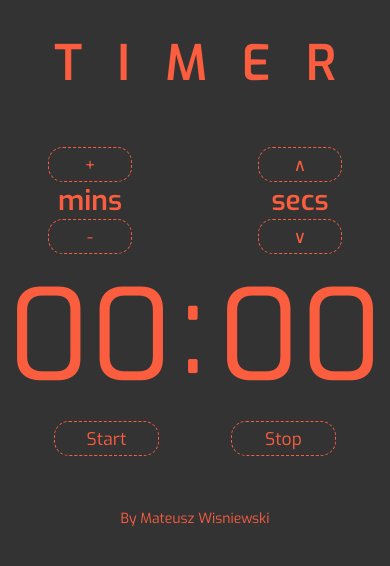
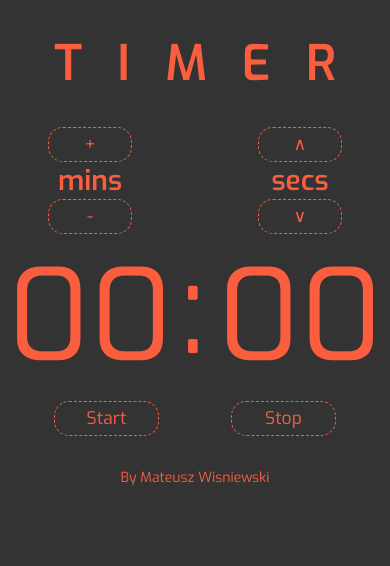
Before and after one commit to mwisniewski1991/timer, a website: page index.html in a window 390 px wide. Drawn offline with nearby package versions, Linux system fonts and the light colour scheme.

Commit message:
Update css

```diff
--- a/css/style.css
+++ b/css/style.css
@@ -39,7 +39,7 @@ body {
   flex-direction: column; }
   @media screen and (max-width: 600px) {
     .main {
-      height: 50rem; } }
+      height: auto; } }
 
 .time-box {
   display: flex; }
```
